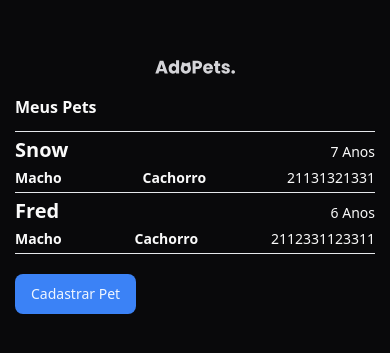
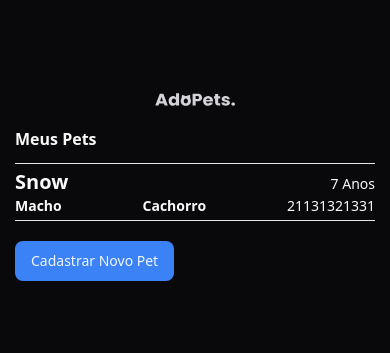
Before and after one commit to RNoleto/mvp-adopets, a Vue app: page / in a window 390 px wide. Shown: the part 235-588 px from the top of the page. Built offline with nearby package versions, Linux system fonts and the light colour scheme.

Commit message:
:iphone: component: Ajuste Dialog Ui
Ajuste do componente Dialog Ui para ser reutilizavel em outras telas com informações dinamicas

```diff
--- a/src/App.vue
+++ b/src/App.vue
@@ -5,5 +5,5 @@ import Summary from './components/Summary.vue';
 
 <template>
         <!-- <EmpyPets /> -->
-        <Summary/>
+        <Summary />
 </template>
--- /dev/null
+++ b/src/components/CreatePet.vue
@@ -0,0 +1,12 @@
+<template>
+    <div>
+      <Dialog title="Cadastro do meu Pet" description="Detalhes do meu pet">
+        <Form />
+      </Dialog>
+    </div>
+  </template>
+
+  <script setup>
+  import Dialog from './Dialog.vue';
+  import Form from './Form.vue';
+  </script>
--- a/src/components/EmpyPets.vue
+++ b/src/components/EmpyPets.vue
@@ -1,8 +1,8 @@
 <script setup>
 import Dialog from './ui/Dialog.vue';
-import { DialogTrigger } from 'radix-vue';
 import letsStart from '../assets/lets-start-illustration.svg'
 import logoAdopets from '../assets/Adopets.svg'
+import Form from './ui/Form.vue';
 </script>
 
 <template>
@@ -10,9 +10,12 @@ import logoAdopets from '../assets/Adopets.svg'
         <img :src="logoAdopets" alt="logo-adopets" class="w-[80px]">
         <img :src="letsStart" alt="adopets">
         <p class="text-zinc-300 leading-relaxed max-w-80 text-center">Você ainda não cadastrou nenhum Pet</p>
-        <Dialog>
-            <DialogTrigger>
-            </DialogTrigger>
+        <Dialog
+            title="Cadastrar meu Pet"
+            description="Detalhes do meu pet"
+            buttonText="Cadastrar Novo Pet"
+        >
+            <Form />
         </Dialog>
     </div>
 </template>
--- a/src/components/Summary.vue
+++ b/src/components/Summary.vue
@@ -2,6 +2,8 @@
 import logoAdopets from '../assets/Adopets.svg'
 import Dialog from './ui/Dialog.vue';
 import Button from './ui/Button.vue';
+import Form from './ui/Form.vue';
+import { DialogClose, DialogContent, DialogDescription, DialogOverlay, DialogPortal, DialogRoot, DialogTitle, DialogTrigger } from 'radix-vue';
 </script>
 
 <template>
@@ -13,6 +15,8 @@ import Button from './ui/Button.vue';
             </div>
             <div class="flex flex-col gap-1 w-[360px]">
                 <hr>
+                <DialogRoot>
+                    <DialogTrigger>
                         <div class="flex justify-between items-baseline">
                             <p class="text-xl font-semibold">Snow</p>
                             <p class="text-sm">7 Anos</p>
@@ -22,22 +26,40 @@ import Button from './ui/Button.vue';
                             <p class="text-sm font-semibold">Cachorro</p>
                             <p class="text-sm font-thin">21131321331</p>
                         </div>
-                <hr>
-                <div class="flex justify-between items-baseline">
-                    <p class="text-xl font-semibold">Fred</p>
-                    <p class="text-sm">6 Anos</p>
+                    </DialogTrigger>
+                    <DialogPortal>
+                        <DialogOverlay class="fixed inset-0 z-60 bg-black/40 backdrop-blur-sm" />
+
+                        <!-- Conteúdo do Dialog com detalhes do pet -->
+                        <DialogContent class="fixed z-60 right-0 top-0 bottom-0 w-[400px] h-screen border-l border-zinc-900 bg-zinc-950 p-8">
+                            <DialogTitle class="text-lg font-semibold">Detalhes do Pet</DialogTitle>
+                            <DialogDescription class=" text-zinc-400 text-sm leading-relaxed">
+                                Informações sobre o pet:
+                                <hr class="mt-2 mb-2">
+                                <div>
+                                    <ul class="flex flex-col gap-1">
+                                        <li><span class="text-base text-white font-semibold">Nome:</span> Snow</li>
+                                        <li><span class="text-base text-white font-semibold">Idade:</span> 7 Anos</li>
+                                        <li><span class="text-base text-white font-semibold">Sexo:</span> Macho</li>
+                                        <li><span class="text-base text-white font-semibold">Espécie:</span> Cachorro</li>
+                                        <li><span class="text-base text-white font-semibold">ID:</span> 21131321331</li>
+                                    </ul>
                                 </div>
-                <div class="flex justify-between gap-2">
-                    <p class="text-sm font-semibold">Macho</p>
-                    <p class="text-sm font-semibold">Cachorro</p>
-                    <p class="text-sm font-thin">2112331123311</p>
-                </div>
+                            </DialogDescription>
+                            <DialogClose as="button" class="absolute top-2 right-2">X</DialogClose>
+                        </DialogContent>
+                    </DialogPortal>
+                </DialogRoot>
                 <hr>
             </div>
         </div>
         <div class="w-[360px]">
-            <Dialog>
-                <Button variant="primary" size="default" class="w-full">Cadastrar Pet</Button>
+            <Dialog
+                title="Cadastrar meu Pet"
+                description="Detalhes do meu pet"
+                buttonText="Cadastrar Novo Pet"
+            >
+                <Form />
             </Dialog>
         </div>
     </div>
--- a/src/components/ui/Dialog.vue
+++ b/src/components/ui/Dialog.vue
@@ -9,16 +9,29 @@ import {
   DialogDescription,
   DialogClose
 } from 'radix-vue';
+import Button from './Button.vue';
 
-import Form from './Form.vue';
-import Button from './Button.vue';
+defineProps({
+  title: {
+    type: String,
+    required: true,
+  },
+  description: {
+    type: String,
+    required: true,
+  },
+  buttonText:{
+    type: String,
+    default: 'Abrir Diálogo',
+  }
+});
 </script>
 
 <template>
   <DialogRoot>
     <!-- Trigger do Dialog -->
     <DialogTrigger>
-      <Button variant="primary" size="default" class="w-full">Cadastrar Pet</Button>
+      <Button variant="primary" size="default" class="w-full">{{ buttonText }}</Button>
     </DialogTrigger>
 
     <!-- Portal e Overlay -->
@@ -28,17 +41,16 @@ import Button from './Button.vue';
       <!-- Conteúdo do Dialog -->
       <DialogContent class="fixed z-60 right-0 top-0 bottom-0 w-[400px] h-screen border-l border-zinc-900 bg-zinc-950 p-8">
         <!-- Título e Descrição -->
-        <DialogTitle class="text-lg font-semibold">Cadastro do meu Pet</DialogTitle>
+        <DialogTitle class="text-lg font-semibold">{{ title }}</DialogTitle>
         <DialogDescription class="text-zinc-400 text-sm leading-relaxed">
-          Detalhes do meu pet
+          {{ description }}
         </DialogDescription>
 
         <!-- Botão para fechar o Dialog -->
         <DialogClose as="button" class="absolute top-2 right-2">X</DialogClose>
-
-        <!-- Formulário de Cadastro -->
-        <hr />
-        <Form />
+        <!-- Slot para conteúdo personalizado -->
+        <hr>
+        <slot />
       </DialogContent>
     </DialogPortal>
   </DialogRoot>
```
Lines whose indentation alone changed are shown as unchanged.
